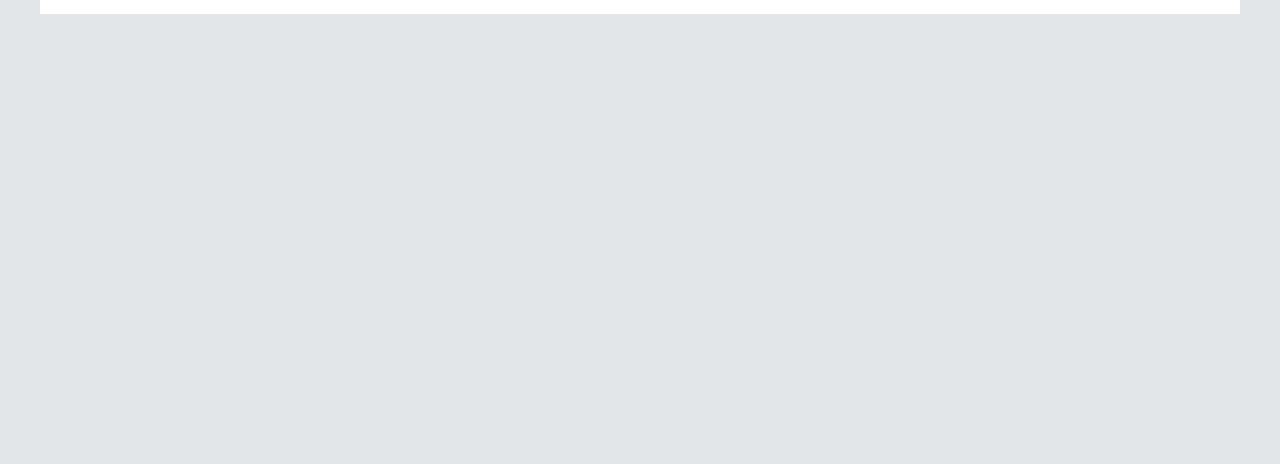
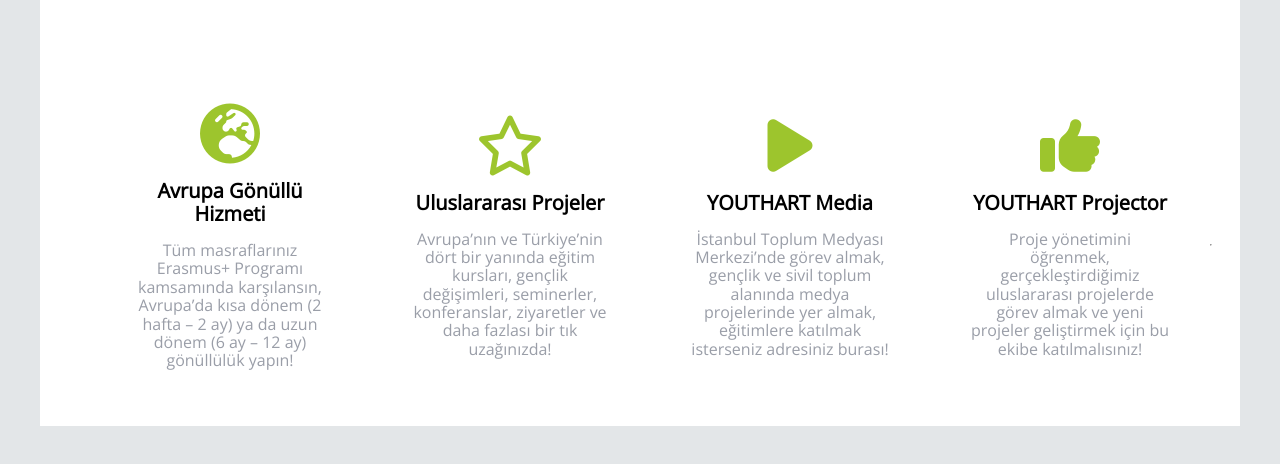
Before and after one commit to erennkazan/youthart-site, a website: page index.html in a window 1280 px wide. Shown: the part 142-606 px from the top of the page. Drawn offline with nearby package versions, Linux system fonts and the light colour scheme.

Commit message:
main info created

```diff
--- a/index.html
+++ b/index.html
@@ -90,6 +90,31 @@
             </div>
         </div>
     </header>
+    <main class="main">
+        <div class="main-info">
+            <div class="main-info-element">
+                <a href="" class="main-info-link"><i class="fa-solid fa-earth-europe fa-3x main-info-img"></i>Avrupa Gönüllü Hizmeti</a>
+                <p class="main-info-text">Tüm masraflarınız Erasmus+ Programı kamsamında karşılansın, Avrupa’da kısa dönem (2 hafta – 2 ay) ya da uzun dönem (6 ay – 12 ay) gönüllülük yapın!</p>
+            </div>
+            <div class="main-info-element">
+                <a href="" class="main-info-link"><i class="fa-regular fa-star fa-3x main-info-img"></i>Uluslararası Projeler</a>
+                <p class="main-info-text">Avrupa’nın ve Türkiye’nin dört bir yanında eğitim kursları, gençlik değişimleri, seminerler, konferanslar, ziyaretler ve daha fazlası bir tık uzağınızda!</p>
+            </div>
+            <div class="main-info-element">
+                <a href="" class="main-info-link"><i class="fa-solid fa-play fa-3x main-info-img "></i>YOUTHART Media</a>
+                <p class="main-info-text">İstanbul Toplum Medyası Merkezi’nde görev almak, gençlik ve sivil toplum alanında medya projelerinde yer almak, eğitimlere katılmak isterseniz adresiniz burası!</p>
+            </div>
+            <div class="main-info-element">
+                <a href="" class="main-info-link"><i class="fa-solid fa-thumbs-up fa-3x main-info-img "></i>YOUTHART Projector</a>
+                <p class="main-info-text">Proje yönetimini öğrenmek, gerçekleştirdiğimiz uluslararası projelerde görev almak ve yeni projeler geliştirmek için bu ekibe katılmalısınız!</p>
+            </div>
+            <hr>
+        </div>
+
+        <div class="main-header">
+
+        </div>
+    </main>
     <script src="js/main.js"></script>
 </body>
 </html>
--- a/scss/global/header.scss
+++ b/scss/global/header.scss
@@ -124,3 +124,53 @@
 .main-element:hover{
     color: $color-orange;
 }
+.main{
+    width: 1200px;
+    margin: auto;
+    display: flex;
+    background-color: #fff;
+}
+.main-info{
+    display: flex;
+    justify-content: space-between;
+    align-items: center;
+    width: auto;
+    margin-top: 50px;
+    padding-left: 50px;
+}
+.main-info-element{
+    display: flex;
+    justify-content: center;
+    flex-direction: column;
+    align-items: center;
+    width: 200px;
+    margin: 40px;
+}
+.main-info-link{
+    display: flex;
+    justify-content: center;
+    align-items: center;
+    flex-direction: column;
+    text-align: center;
+    color: black;
+    font-weight: bold;
+    font-size: 20px;
+
+}
+.main-info-link:hover{
+    color:$color-yellow;
+    transition: .3s;
+}
+
+.main-info-text{
+    display: flex;
+    justify-content: center;
+    align-items: center;
+    text-align: center;
+    font-size: 16px;
+    color: $color-text;
+}
+.main-info-img{
+    color: $color-yellow;
+    margin-bottom: 15px;
+}
```
Also changed, not shown: img/eulogo-1.png (added), main.css.
